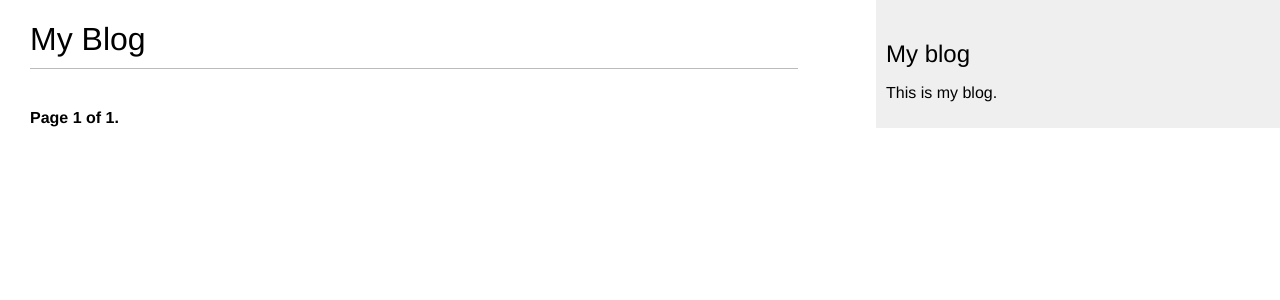
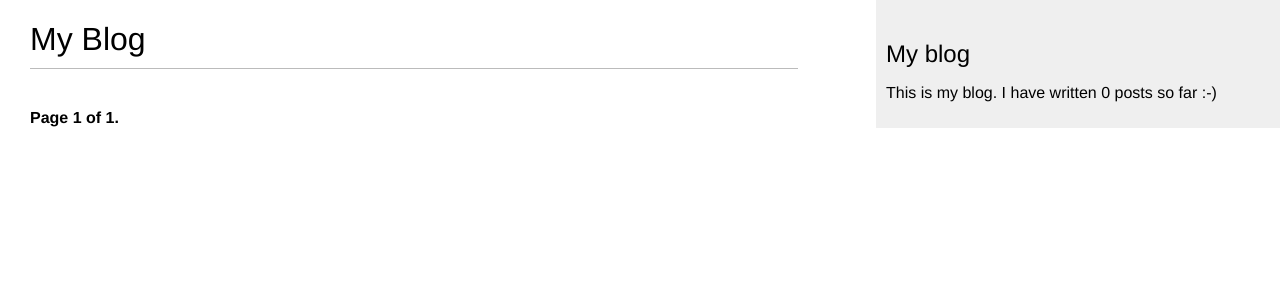
Before and after one commit to GMW99/django3, a Django app: page /blog/ in a window 1280 px wide. Shown: the top 300 px of the page. Run offline with Django 3.2, Linux system fonts and the light colour scheme; data that the repository does not hold is empty; parts of the project's set-up code (start-up, migrations or seed data) failed here and were passed over.

Commit message:
Custom Template
Displays the current amount of publised posts

```diff
--- a/mysite/blog/templates/blog/base.html
+++ b/mysite/blog/templates/blog/base.html
@@ -1,3 +1,4 @@
+{% load blog_tags %}
 {% load static %}
 <!DOCTYPE html>
 <html>
@@ -12,7 +13,7 @@
   </div>
   <div id="sidebar">
     <h2>My blog</h2>
-    <p>This is my blog.</p>
+    <p>This is my blog. I have written {% total_posts %} posts so far :-)</p>
   </div>
 </body>
 </html>
--- /dev/null
+++ b/mysite/blog/templatetags/blog_tags.py
@@ -0,0 +1,7 @@
+from django import template
+from ..models import Post
+register = template.Library()
+# Returns  the  total published posts
+@register.simple_tag
+def total_posts():
+    return Post.published.count()
```
Also changed, not shown: mysite/blog/templatetags/__init__.py (added).
